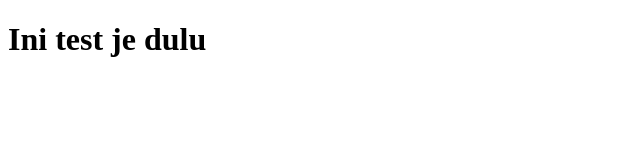
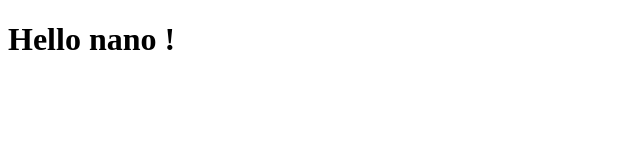
Before and after one commit to SyafiqEXP/Main, a plain HTML site: page index.html in a window 1280 px wide. Shown: the whole page, without its empty margins (0-640 px from the left). Drawn offline with Linux system fonts and the light colour scheme.

Commit message:
Update index.html

```diff
--- a/index.html
+++ b/index.html
@@ -5,6 +5,6 @@
     <title> Ark </title>
   </head>
   <body>
-    <h1> Ini test je dulu</h1>
+    <h1>  Hello nano !</h1>
   </body>
 </html>
```
